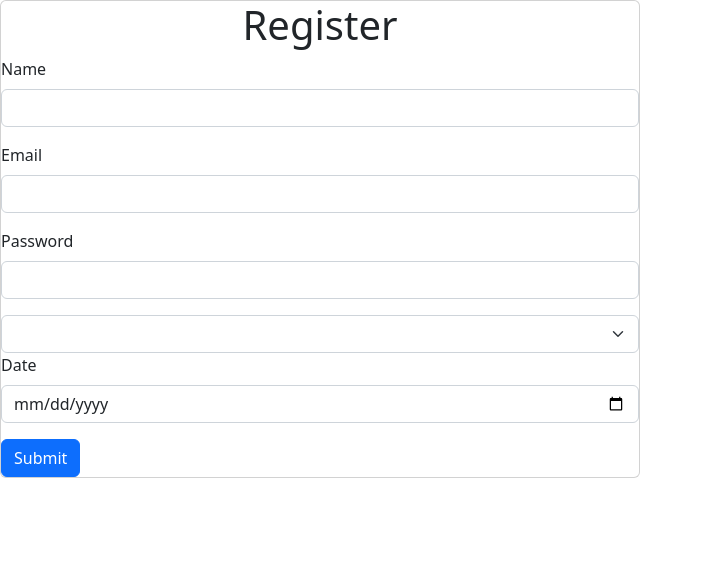
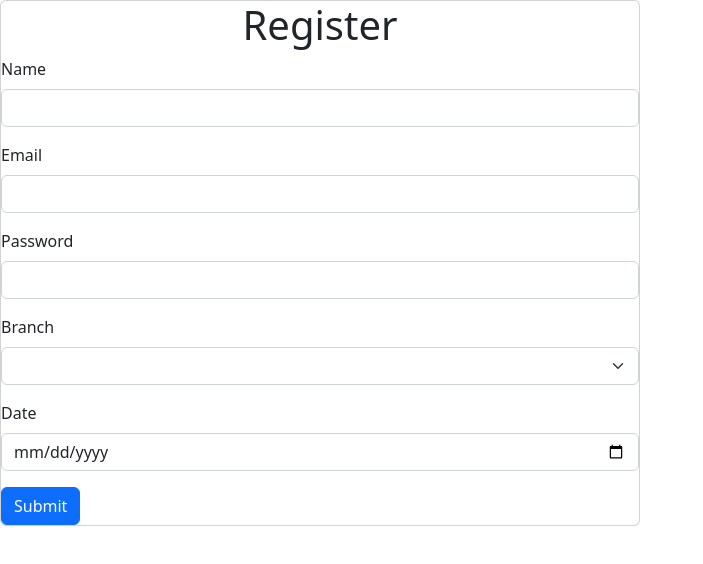
Before and after one commit to KumarPranay1704/Quiz-Portal-Angular, an Angular app: page /loggedIn/admin/studentRegister in a window 1280 px wide. Shown: the top 564 px of the page, without its empty margins (0-703 px from the left). Built offline with nearby package versions, Linux system fonts and the light colour scheme; sample sign-in values are in the browser's storage.

Commit message:
studentRegister

```diff
--- a/src/app/student-register/student-register.component.html
+++ b/src/app/student-register/student-register.component.html
@@ -14,13 +14,16 @@
           <label for="exampleInputPassword1" class="form-label">Password</label>
           <input type="password" class="form-control" id="exampleInputPassword1" name = "password" [(ngModel)]="password">
         </div>
-        <select  [(ngModel)] = "branch" name="branch" class="form-select" aria-label="Default select example">
+        <div class="mb-3">
+          <label for="exampleInputBranch1" class="form-label">Branch</label>
+          <select id="exampleInputBranch1"  [(ngModel)] = "branch" name="branch" class="form-select" aria-label="Default select example">
             <option selected>Select the Branch</option>
             <option value="cse">CSE</option>
             <option value="ece">ECE</option>
             <option value="eee">EEE</option>
             <option value="eie">EIE</option>
         </select>
+        </div>
         <div class="mb-3">
           <label for="exampleInputDate1" class="form-label">Date</label>
           <input type="date" class="form-control" id="exampleInputDate1" name = "date" [(ngModel)]="date">
```
